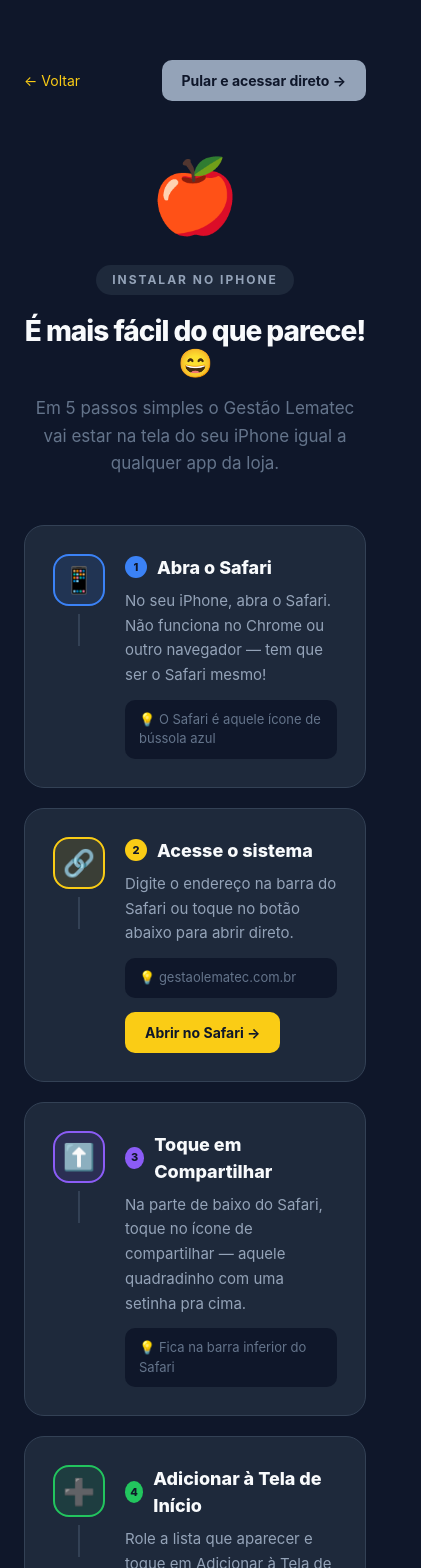
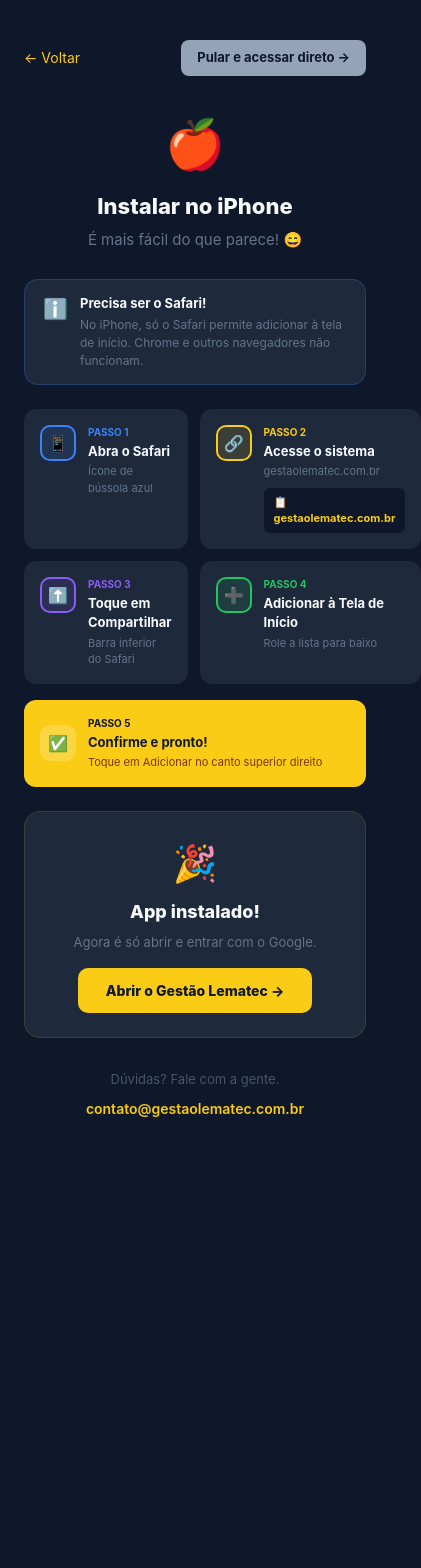
Before and after one commit to marceloandrad3/gestao-lematec-site, a React (Vite) app: page /app/iphone in a window 390 px wide. Shown: the top 1568 px of the page, 421 px wide, since content can reach past the window. After the commit the page ends 1180 px from the top, so only its background shows below. Built offline with nearby package versions, Linux system fonts and the light colour scheme.

Commit message:
feat: layout grid 2 colunas páginas android e iphone, botões alinhados

```diff
--- a/src/pages/App/index.tsx
+++ b/src/pages/App/index.tsx
@@ -53,7 +53,7 @@
 
         <div style={{ display: "grid", gridTemplateColumns: "repeat(auto-fit, minmax(280px, 1fr))", gap: "24px", marginBottom: "80px" }}>
           {opcoes.map((op, i) => (
-            <div key={i} style={{ background: "#1e293b", border: op.destaque ? "2px solid #facc15" : "1px solid #334155", borderRadius: "20px", padding: "32px", position: "relative" }}>
+            <div key={i} style={{ background: "#1e293b", border: op.destaque ? "2px solid #facc15" : "1px solid #334155", borderRadius: "20px", padding: "32px", position: "relative", display: "flex", flexDirection: "column", justifyContent: "space-between" }}>
               {op.destaque && (
                 <div style={{ position: "absolute", top: "-12px", left: "50%", transform: "translateX(-50%)", background: "#facc15", color: "#0f172a", fontSize: "11px", fontWeight: "800", letterSpacing: "1px", padding: "4px 16px", borderRadius: "20px" }}>RECOMENDADO</div>
               )}
@@ -70,7 +70,7 @@
                   </div>
                 ))}
               </div>
-              <a href={op.botao.url} onClick={(e) => { if (!op.botao.externo) { e.preventDefault(); navigate(op.botao.url); } }} target={op.botao.externo ? "_blank" : "_self"} rel="noopener noreferrer" style={{ display: "block", textAlign: "center", background: op.destaque ? "#facc15" : "#0f172a", color: op.destaque ? "#0f172a" : "#e2e8f0", border: op.destaque ? "none" : "1px solid #334155", padding: "14px 24px", borderRadius: "12px", fontWeight: "700", fontSize: "15px", textDecoration: "none" }}>{op.botao.label}</a>
+              <a href={op.botao.url} onClick={(e) => { if (!op.botao.externo) { e.preventDefault(); navigate(op.botao.url); } }} target={op.botao.externo ? "_blank" : "_self"} rel="noopener noreferrer" style={{ display: "block", textAlign: "center", background: op.destaque ? "#facc15" : op.badgeColor, color: "#0f172a", border: "none", padding: "14px 24px", borderRadius: "12px", fontWeight: "700", fontSize: "15px", textDecoration: "none" }}>{op.botao.label}</a>
             </div>
           ))}
         </div>
--- a/src/pages/AppAndroid/index.tsx
+++ b/src/pages/AppAndroid/index.tsx
@@ -2,107 +2,71 @@
 const SYSTEM_URL = 'https://lematec-producao-771360812262.us-west1.run.app/';
 
 const passos = [
-  {
-    numero: 1,
-    emoji: "⬇️",
-    titulo: "Baixe o APK",
-    descricao: "Toque no botão abaixo para baixar o arquivo do app. O download vai aparecer na barra de notificações do seu celular.",
-    dica: "💡 O arquivo se chama Lematec-Producao.apk",
-    cor: "#3b82f6",
-    url: APK_URL,
-    label: "Baixar APK Android",
-  },
-  {
-    numero: 2,
-    emoji: "📂",
-    titulo: "Abra o arquivo baixado",
-    descricao: "Após o download, toque na notificação ou vá em Arquivos no seu celular e abra o arquivo APK.",
-    dica: "💡 Geralmente fica na pasta Downloads",
-    cor: "#f97316",
-  },
-  {
-    numero: 3,
-    emoji: "🔓",
-    titulo: "Permita a instalação",
-    descricao: "O Android vai perguntar se você quer permitir instalar apps de fontes desconhecidas. Isso é normal e seguro — toque em Permitir.",
-    dica: "💡 É seguro! O app é oficial do Gestão Lematec",
-    cor: "#facc15",
-  },
-  {
-    numero: 4,
-    emoji: "📲",
-    titulo: "Instale o app",
-    descricao: "Toque em Instalar e aguarde alguns segundos. O app vai aparecer na sua tela inicial!",
-    dica: "💡 A instalação é rápida, menos de 1 minuto",
-    cor: "#8b5cf6",
-  },
-  {
-    numero: 5,
-    emoji: "🚀",
-    titulo: "Entre com o Google",
-    descricao: "Abra o Gestão Lematec, toque em Entrar com Google e escolha sua conta. Pronto — você já está dentro!",
-    dica: "💡 Use o mesmo email que você cadastrou",
-    cor: "#22c55e",
-  },
+  { numero: 1, emoji: "⬇️", titulo: "Baixe o APK", dica: "Toque no botão abaixo", cor: "#3b82f6", url: APK_URL },
+  { numero: 2, emoji: "📂", titulo: "Abra o arquivo", dica: "Pasta Downloads", cor: "#f97316" },
+  { numero: 3, emoji: "🔓", titulo: "Permita instalar", dica: "É seguro!", cor: "#facc15" },
+  { numero: 4, emoji: "📲", titulo: "Instale o app", dica: "Menos de 1 min", cor: "#8b5cf6" },
 ];
 
 const AppAndroid = () => {
   return (
     <div style={{ backgroundColor: "#0f172a", minHeight: "100vh", color: "#e2e8f0" }}>
-      <div style={{ maxWidth: "680px", margin: "0 auto", padding: "60px 24px 80px" }}>
+      <div style={{ maxWidth: "680px", margin: "0 auto", padding: "40px 24px 60px" }}>
 
-        <div style={{ display: "flex", justifyContent: "space-between", alignItems: "center", marginBottom: "40px", flexWrap: "wrap", gap: "12px" }}>
+        <div style={{ display: "flex", justifyContent: "space-between", alignItems: "center", marginBottom: "32px" }}>
           <a href="/app" style={{ color: "#facc15", textDecoration: "none", fontSize: "14px" }}>← Voltar</a>
-          <a href={APK_URL} target="_blank" rel="noopener noreferrer" style={{ background: "#22c55e", color: "#0f172a", padding: "10px 20px", borderRadius: "10px", fontWeight: "700", fontSize: "14px", textDecoration: "none" }}>Pular e baixar direto ⬇️</a>
+          <a href={APK_URL} target="_blank" rel="noopener noreferrer" style={{ background: "#22c55e", color: "#0f172a", padding: "8px 16px", borderRadius: "8px", fontWeight: "700", fontSize: "13px", textDecoration: "none" }}>Pular e baixar direto ⬇️</a>
         </div>
 
-        <div style={{ textAlign: "center", margin: "0 0 48px" }}>
-          <div style={{ fontSize: "72px", marginBottom: "16px" }}>🤖</div>
-          <div style={{ display: "inline-block", background: "#1e293b", color: "#22c55e", fontSize: "12px", fontWeight: "700", letterSpacing: "2px", padding: "6px 16px", borderRadius: "20px", marginBottom: "20px" }}>INSTALAR NO ANDROID</div>
-          <h1 style={{ fontSize: "clamp(28px, 5vw, 42px)", fontWeight: "800", color: "#f8fafc", letterSpacing: "-1px", lineHeight: "1.15", marginBottom: "16px" }}>Simples assim! 😄</h1>
-          <p style={{ color: "#64748b", fontSize: "17px", lineHeight: "1.6" }}>Em 5 passos rápidos o Gestão Lematec vai estar instalado no seu Android igual a qualquer app.</p>
+        <div style={{ textAlign: "center", marginBottom: "28px" }}>
+          <div style={{ fontSize: "48px", marginBottom: "10px" }}>🤖</div>
+          <h1 style={{ color: "#f8fafc", fontSize: "clamp(22px, 4vw, 32px)", fontWeight: "800", marginBottom: "6px" }}>Instalar no Android</h1>
+          <p style={{ color: "#64748b", fontSize: "15px" }}>Simples assim 😄</p>
         </div>
 
-        <div style={{ background: "#1e293b", borderRadius: "16px", padding: "20px 24px", marginBottom: "32px", border: "1px solid #facc1540", display: "flex", gap: "14px", alignItems: "flex-start" }}>
-          <div style={{ fontSize: "28px", flexShrink: 0 }}>⚠️</div>
+        <div style={{ background: "#1e293b", borderRadius: "14px", padding: "14px 18px", marginBottom: "24px", border: "1px solid #facc1540", display: "flex", gap: "12px", alignItems: "flex-start" }}>
+          <span style={{ fontSize: "20px", flexShrink: 0 }}>⚠️</span>
           <div>
-            <p style={{ color: "#f8fafc", fontSize: "15px", fontWeight: "700", marginBottom: "4px" }}>Por que não está na Play Store?</p>
-            <p style={{ color: "#64748b", fontSize: "14px", lineHeight: "1.6", margin: 0 }}>O app ainda está em fase de lançamento. Em breve estará disponível na Play Store. Por enquanto, a instalação manual é 100% segura e funciona perfeitamente.</p>
+            <p style={{ color: "#f8fafc", fontSize: "13px", fontWeight: "700", marginBottom: "2px" }}>Por que não está na Play Store?</p>
+            <p style={{ color: "#64748b", fontSize: "12px", lineHeight: "1.5", margin: 0 }}>Em breve estará disponível. Por enquanto, a instalação manual é 100% segura.</p>
           </div>
         </div>
 
-        <div style={{ display: "flex", flexDirection: "column", gap: "20px", marginBottom: "56px" }}>
-          {passos.map((passo) => (
-            <div key={passo.numero} style={{ background: "#1e293b", borderRadius: "20px", padding: "28px", border: "1px solid #334155", display: "flex", gap: "20px", alignItems: "flex-start" }}>
-              <div style={{ display: "flex", flexDirection: "column", alignItems: "center", gap: "8px", flexShrink: 0 }}>
-                <div style={{ width: "52px", height: "52px", borderRadius: "16px", background: passo.cor + "20", border: "2px solid " + passo.cor, display: "flex", alignItems: "center", justifyContent: "center", fontSize: "26px" }}>{passo.emoji}</div>
-                <div style={{ width: "2px", height: passo.numero < passos.length ? "32px" : "0px", background: "#334155" }} />
-              </div>
-              <div style={{ flex: 1 }}>
-                <div style={{ display: "flex", alignItems: "center", gap: "10px", marginBottom: "8px" }}>
-                  <span style={{ background: passo.cor, color: "#0f172a", fontSize: "11px", fontWeight: "800", width: "22px", height: "22px", borderRadius: "50%", display: "flex", alignItems: "center", justifyContent: "center" }}>{passo.numero}</span>
-                  <h3 style={{ color: "#f8fafc", fontSize: "18px", fontWeight: "800", margin: 0 }}>{passo.titulo}</h3>
-                </div>
-                <p style={{ color: "#94a3b8", fontSize: "15px", lineHeight: "1.65", marginBottom: "12px" }}>{passo.descricao}</p>
-                <div style={{ background: "#0f172a", borderRadius: "10px", padding: "10px 14px", fontSize: "13px", color: "#64748b" }}>{passo.dica}</div>
-                {passo.url && (
-                  <a href={passo.url} target="_blank" rel="noopener noreferrer" style={{ display: "inline-block", marginTop: "14px", background: "#22c55e", color: "#0f172a", padding: "12px 24px", borderRadius: "10px", fontWeight: "700", fontSize: "15px", textDecoration: "none" }}>{passo.label} ⬇️</a>
+        <div style={{ display: "grid", gridTemplateColumns: "1fr 1fr", gap: "12px", marginBottom: "16px" }}>
+          {passos.map((p) => (
+            <div key={p.numero} style={{ background: "#1e293b", borderRadius: "12px", padding: "16px", display: "flex", gap: "12px", alignItems: "flex-start" }}>
+              <div style={{ background: p.cor + "20", border: "2px solid " + p.cor, borderRadius: "10px", width: "36px", height: "36px", display: "flex", alignItems: "center", justifyContent: "center", fontSize: "16px", flexShrink: 0 }}>{p.emoji}</div>
+              <div>
+                <div style={{ color: p.cor, fontSize: "10px", fontWeight: "700", marginBottom: "2px" }}>PASSO {p.numero}</div>
+                <div style={{ color: "#f8fafc", fontSize: "13px", fontWeight: "700", marginBottom: "2px" }}>{p.titulo}</div>
+                <div style={{ color: "#64748b", fontSize: "11px" }}>{p.dica}</div>
+                {p.url && (
+                  <a href={p.url} target="_blank" rel="noopener noreferrer" style={{ display: "inline-block", marginTop: "8px", background: "#22c55e", color: "#0f172a", padding: "6px 12px", borderRadius: "6px", fontWeight: "700", fontSize: "11px", textDecoration: "none" }}>Baixar ⬇️</a>
                 )}
               </div>
             </div>
           ))}
         </div>
 
-        <div style={{ background: "#1e293b", borderRadius: "20px", padding: "32px", textAlign: "center", border: "2px solid #facc1520" }}>
-          <div style={{ fontSize: "48px", marginBottom: "12px" }}>🎉</div>
-          <h2 style={{ color: "#f8fafc", fontSize: "22px", fontWeight: "800", marginBottom: "12px" }}>App instalado com sucesso!</h2>
-          <p style={{ color: "#64748b", fontSize: "15px", marginBottom: "24px", lineHeight: "1.6" }}>Agora é só abrir o Gestão Lematec e entrar com sua conta Google. Bora trabalhar organizado!</p>
-          <a href={SYSTEM_URL} target="_blank" rel="noopener noreferrer" style={{ display: "inline-block", background: "#facc15", color: "#0f172a", padding: "14px 32px", borderRadius: "12px", fontWeight: "800", fontSize: "16px", textDecoration: "none" }}>Abrir o Gestão Lematec →</a>
+        <div style={{ background: "#22c55e", borderRadius: "12px", padding: "16px", display: "flex", gap: "12px", alignItems: "center", marginBottom: "24px" }}>
+          <div style={{ background: "#ffffff30", borderRadius: "10px", width: "36px", height: "36px", display: "flex", alignItems: "center", justifyContent: "center", fontSize: "16px", flexShrink: 0 }}>🚀</div>
+          <div>
+            <div style={{ color: "#000", fontSize: "10px", fontWeight: "700", marginBottom: "2px" }}>PASSO 5</div>
+            <div style={{ color: "#000", fontSize: "13px", fontWeight: "700", marginBottom: "2px" }}>Entre com o Google</div>
+            <div style={{ color: "#065f46", fontSize: "11px" }}>Use o mesmo email que você cadastrou</div>
+          </div>
         </div>
 
-        <div style={{ marginTop: "40px", textAlign: "center" }}>
-          <p style={{ color: "#475569", fontSize: "14px", marginBottom: "8px" }}>Dúvidas? Fale com a gente.</p>
-          <a href="mailto:contato@gestaolematec.com.br" style={{ color: "#facc15", fontSize: "15px", fontWeight: "600" }}>contato@gestaolematec.com.br</a>
+        <div style={{ background: "#1e293b", borderRadius: "16px", padding: "24px", textAlign: "center", border: "1px solid #facc1520" }}>
+          <div style={{ fontSize: "36px", marginBottom: "8px" }}>🎉</div>
+          <h2 style={{ color: "#f8fafc", fontSize: "18px", fontWeight: "800", marginBottom: "8px" }}>App instalado!</h2>
+          <p style={{ color: "#64748b", fontSize: "13px", marginBottom: "16px" }}>Bora trabalhar organizado!</p>
+          <a href={SYSTEM_URL} target="_blank" rel="noopener noreferrer" style={{ display: "inline-block", background: "#facc15", color: "#0f172a", padding: "12px 28px", borderRadius: "10px", fontWeight: "800", fontSize: "14px", textDecoration: "none" }}>Abrir o Gestão Lematec →</a>
+        </div>
+
+        <div style={{ marginTop: "32px", textAlign: "center" }}>
+          <p style={{ color: "#475569", fontSize: "13px", marginBottom: "6px" }}>Dúvidas? Fale com a gente.</p>
+          <a href="mailto:contato@gestaolematec.com.br" style={{ color: "#facc15", fontSize: "14px", fontWeight: "600" }}>contato@gestaolematec.com.br</a>
         </div>
 
       </div>
--- a/src/pages/AppIphone/index.tsx
+++ b/src/pages/AppIphone/index.tsx
@@ -1,99 +1,71 @@
 const SYSTEM_URL = 'https://lematec-producao-771360812262.us-west1.run.app/';
 
 const passos = [
-  {
-    numero: 1,
-    emoji: "📱",
-    titulo: "Abra o Safari",
-    descricao: "No seu iPhone, abra o Safari. Não funciona no Chrome ou outro navegador — tem que ser o Safari mesmo!",
-    dica: "💡 O Safari é aquele ícone de bússola azul",
-    cor: "#3b82f6",
-  },
-  {
-    numero: 2,
-    emoji: "🔗",
-    titulo: "Acesse o sistema",
-    descricao: "Digite o endereço na barra do Safari ou toque no botão abaixo para abrir direto.",
-    dica: "💡 gestaolematec.com.br",
-    cor: "#facc15",
-    url: "https://gestaolematec.com.br",
-    label: "Abrir no Safari →",
-  },
-  {
-    numero: 3,
-    emoji: "⬆️",
-    titulo: "Toque em Compartilhar",
-    descricao: "Na parte de baixo do Safari, toque no ícone de compartilhar — aquele quadradinho com uma setinha pra cima.",
-    dica: "💡 Fica na barra inferior do Safari",
-    cor: "#8b5cf6",
-  },
-  {
-    numero: 4,
-    emoji: "➕",
-    titulo: "Adicionar à Tela de Início",
-    descricao: "Role a lista que aparecer e toque em Adicionar à Tela de Início. Vai aparecer um ícone igual a um app!",
-    dica: "💡 Se não aparecer, role a lista para baixo",
-    cor: "#22c55e",
-  },
-  {
-    numero: 5,
-    emoji: "✅",
-    titulo: "Confirme e pronto!",
-    descricao: "Toque em Adicionar no canto superior direito. O Gestão Lematec vai aparecer na sua tela igual a qualquer outro app!",
-    dica: "💡 Agora é só abrir e entrar com o Google",
-    cor: "#facc15",
-  },
+  { numero: 1, emoji: "📱", titulo: "Abra o Safari", dica: "Ícone de bússola azul", cor: "#3b82f6" },
+  { numero: 2, emoji: "🔗", titulo: "Acesse o sistema", dica: "gestaolematec.com.br", cor: "#facc15", url: "https://gestaolematec.com.br" },
+  { numero: 3, emoji: "⬆️", titulo: "Toque em Compartilhar", dica: "Barra inferior do Safari", cor: "#8b5cf6" },
+  { numero: 4, emoji: "➕", titulo: "Adicionar à Tela de Início", dica: "Role a lista para baixo", cor: "#22c55e" },
 ];
 
 const AppIphone = () => {
   return (
     <div style={{ backgroundColor: "#0f172a", minHeight: "100vh", color: "#e2e8f0" }}>
-      <div style={{ maxWidth: "680px", margin: "0 auto", padding: "60px 24px 80px" }}>
+      <div style={{ maxWidth: "680px", margin: "0 auto", padding: "40px 24px 60px" }}>
 
-        <div style={{ display: "flex", justifyContent: "space-between", alignItems: "center", marginBottom: "40px", flexWrap: "wrap", gap: "12px" }}>
+        <div style={{ display: "flex", justifyContent: "space-between", alignItems: "center", marginBottom: "32px" }}>
           <a href="/app" style={{ color: "#facc15", textDecoration: "none", fontSize: "14px" }}>← Voltar</a>
-          <a href={SYSTEM_URL} target="_blank" rel="noopener noreferrer" style={{ background: "#94a3b8", color: "#0f172a", padding: "10px 20px", borderRadius: "10px", fontWeight: "700", fontSize: "14px", textDecoration: "none" }}>Pular e acessar direto →</a>
+          <a href={SYSTEM_URL} target="_blank" rel="noopener noreferrer" style={{ background: "#94a3b8", color: "#0f172a", padding: "8px 16px", borderRadius: "8px", fontWeight: "700", fontSize: "13px", textDecoration: "none" }}>Pular e acessar direto →</a>
         </div>
 
-        <div style={{ textAlign: "center", margin: "0 0 48px" }}>
-          <div style={{ fontSize: "72px", marginBottom: "16px" }}>🍎</div>
-          <div style={{ display: "inline-block", background: "#1e293b", color: "#94a3b8", fontSize: "12px", fontWeight: "700", letterSpacing: "2px", padding: "6px 16px", borderRadius: "20px", marginBottom: "20px" }}>INSTALAR NO IPHONE</div>
-          <h1 style={{ fontSize: "clamp(28px, 5vw, 42px)", fontWeight: "800", color: "#f8fafc", letterSpacing: "-1px", lineHeight: "1.15", marginBottom: "16px" }}>É mais fácil do que parece! 😄</h1>
-          <p style={{ color: "#64748b", fontSize: "17px", lineHeight: "1.6" }}>Em 5 passos simples o Gestão Lematec vai estar na tela do seu iPhone igual a qualquer app da loja.</p>
+        <div style={{ textAlign: "center", marginBottom: "28px" }}>
+          <div style={{ fontSize: "48px", marginBottom: "10px" }}>🍎</div>
+          <h1 style={{ color: "#f8fafc", fontSize: "clamp(22px, 4vw, 32px)", fontWeight: "800", marginBottom: "6px" }}>Instalar no iPhone</h1>
+          <p style={{ color: "#64748b", fontSize: "15px" }}>É mais fácil do que parece! 😄</p>
         </div>
 
-        <div style={{ display: "flex", flexDirection: "column", gap: "20px", marginBottom: "56px" }}>
-          {passos.map((passo) => (
-            <div key={passo.numero} style={{ background: "#1e293b", borderRadius: "20px", padding: "28px", border: "1px solid #334155", display: "flex", gap: "20px", alignItems: "flex-start" }}>
-              <div style={{ display: "flex", flexDirection: "column", alignItems: "center", gap: "8px", flexShrink: 0 }}>
-                <div style={{ width: "52px", height: "52px", borderRadius: "16px", background: passo.cor + "20", border: "2px solid " + passo.cor, display: "flex", alignItems: "center", justifyContent: "center", fontSize: "26px" }}>{passo.emoji}</div>
-                <div style={{ width: "2px", height: passo.numero < passos.length ? "32px" : "0px", background: "#334155" }} />
-              </div>
-              <div style={{ flex: 1 }}>
-                <div style={{ display: "flex", alignItems: "center", gap: "10px", marginBottom: "8px" }}>
-                  <span style={{ background: passo.cor, color: "#0f172a", fontSize: "11px", fontWeight: "800", width: "22px", height: "22px", borderRadius: "50%", display: "flex", alignItems: "center", justifyContent: "center" }}>{passo.numero}</span>
-                  <h3 style={{ color: "#f8fafc", fontSize: "18px", fontWeight: "800", margin: 0 }}>{passo.titulo}</h3>
-                </div>
-                <p style={{ color: "#94a3b8", fontSize: "15px", lineHeight: "1.65", marginBottom: "12px" }}>{passo.descricao}</p>
-                <div style={{ background: "#0f172a", borderRadius: "10px", padding: "10px 14px", fontSize: "13px", color: "#64748b" }}>{passo.dica}</div>
-                {passo.url && (
-                  <a href={passo.url} target="_blank" rel="noopener noreferrer" style={{ display: "inline-block", marginTop: "14px", background: "#facc15", color: "#0f172a", padding: "10px 20px", borderRadius: "10px", fontWeight: "700", fontSize: "14px", textDecoration: "none" }}>{passo.label}</a>
+        <div style={{ background: "#1e293b", borderRadius: "14px", padding: "14px 18px", marginBottom: "24px", border: "1px solid #3b82f640", display: "flex", gap: "12px", alignItems: "flex-start" }}>
+          <span style={{ fontSize: "20px", flexShrink: 0 }}>ℹ️</span>
+          <div>
+            <p style={{ color: "#f8fafc", fontSize: "13px", fontWeight: "700", marginBottom: "2px" }}>Precisa ser o Safari!</p>
+            <p style={{ color: "#64748b", fontSize: "12px", lineHeight: "1.5", margin: 0 }}>No iPhone, só o Safari permite adicionar à tela de início. Chrome e outros navegadores não funcionam.</p>
+          </div>
+        </div>
+
+        <div style={{ display: "grid", gridTemplateColumns: "1fr 1fr", gap: "12px", marginBottom: "16px" }}>
+          {passos.map((p) => (
+            <div key={p.numero} style={{ background: "#1e293b", borderRadius: "12px", padding: "16px", display: "flex", gap: "12px", alignItems: "flex-start" }}>
+              <div style={{ background: p.cor + "20", border: "2px solid " + p.cor, borderRadius: "10px", width: "36px", height: "36px", display: "flex", alignItems: "center", justifyContent: "center", fontSize: "16px", flexShrink: 0 }}>{p.emoji}</div>
+              <div>
+                <div style={{ color: p.cor, fontSize: "10px", fontWeight: "700", marginBottom: "2px" }}>PASSO {p.numero}</div>
+                <div style={{ color: "#f8fafc", fontSize: "13px", fontWeight: "700", marginBottom: "2px" }}>{p.titulo}</div>
+                <div style={{ color: "#64748b", fontSize: "11px" }}>{p.dica}</div>
+                {p.url && (
+                  <div style={{ marginTop: "8px", background: "#0f172a", borderRadius: "6px", padding: "6px 10px", fontSize: "11px", color: "#facc15", fontWeight: "700" }}>📋 gestaolematec.com.br</div>
                 )}
               </div>
             </div>
           ))}
         </div>
 
-        <div style={{ background: "#1e293b", borderRadius: "20px", padding: "32px", textAlign: "center", border: "2px solid #facc1520" }}>
-          <div style={{ fontSize: "48px", marginBottom: "12px" }}>🎉</div>
-          <h2 style={{ color: "#f8fafc", fontSize: "22px", fontWeight: "800", marginBottom: "12px" }}>Pronto! App instalado!</h2>
-          <p style={{ color: "#64748b", fontSize: "15px", marginBottom: "24px", lineHeight: "1.6" }}>Agora é só abrir o Gestão Lematec na sua tela e entrar com sua conta Google.</p>
-          <a href={SYSTEM_URL} target="_blank" rel="noopener noreferrer" style={{ display: "inline-block", background: "#facc15", color: "#0f172a", padding: "14px 32px", borderRadius: "12px", fontWeight: "800", fontSize: "16px", textDecoration: "none" }}>Abrir o Gestão Lematec →</a>
+        <div style={{ background: "#facc15", borderRadius: "12px", padding: "16px", display: "flex", gap: "12px", alignItems: "center", marginBottom: "24px" }}>
+          <div style={{ background: "#ffffff30", borderRadius: "10px", width: "36px", height: "36px", display: "flex", alignItems: "center", justifyContent: "center", fontSize: "16px", flexShrink: 0 }}>✅</div>
+          <div>
+            <div style={{ color: "#0f172a", fontSize: "10px", fontWeight: "700", marginBottom: "2px" }}>PASSO 5</div>
+            <div style={{ color: "#0f172a", fontSize: "13px", fontWeight: "700", marginBottom: "2px" }}>Confirme e pronto!</div>
+            <div style={{ color: "#78350f", fontSize: "11px" }}>Toque em Adicionar no canto superior direito</div>
+          </div>
         </div>
 
-        <div style={{ marginTop: "40px", textAlign: "center" }}>
-          <p style={{ color: "#475569", fontSize: "14px", marginBottom: "8px" }}>Dúvidas? Fale com a gente.</p>
-          <a href="mailto:contato@gestaolematec.com.br" style={{ color: "#facc15", fontSize: "15px", fontWeight: "600" }}>contato@gestaolematec.com.br</a>
+        <div style={{ background: "#1e293b", borderRadius: "16px", padding: "24px", textAlign: "center", border: "1px solid #facc1520" }}>
+          <div style={{ fontSize: "36px", marginBottom: "8px" }}>🎉</div>
+          <h2 style={{ color: "#f8fafc", fontSize: "18px", fontWeight: "800", marginBottom: "8px" }}>App instalado!</h2>
+          <p style={{ color: "#64748b", fontSize: "13px", marginBottom: "16px" }}>Agora é só abrir e entrar com o Google.</p>
+          <a href={SYSTEM_URL} target="_blank" rel="noopener noreferrer" style={{ display: "inline-block", background: "#facc15", color: "#0f172a", padding: "12px 28px", borderRadius: "10px", fontWeight: "800", fontSize: "14px", textDecoration: "none" }}>Abrir o Gestão Lematec →</a>
+        </div>
+
+        <div style={{ marginTop: "32px", textAlign: "center" }}>
+          <p style={{ color: "#475569", fontSize: "13px", marginBottom: "6px" }}>Dúvidas? Fale com a gente.</p>
+          <a href="mailto:contato@gestaolematec.com.br" style={{ color: "#facc15", fontSize: "14px", fontWeight: "600" }}>contato@gestaolematec.com.br</a>
         </div>
 
       </div>
```
